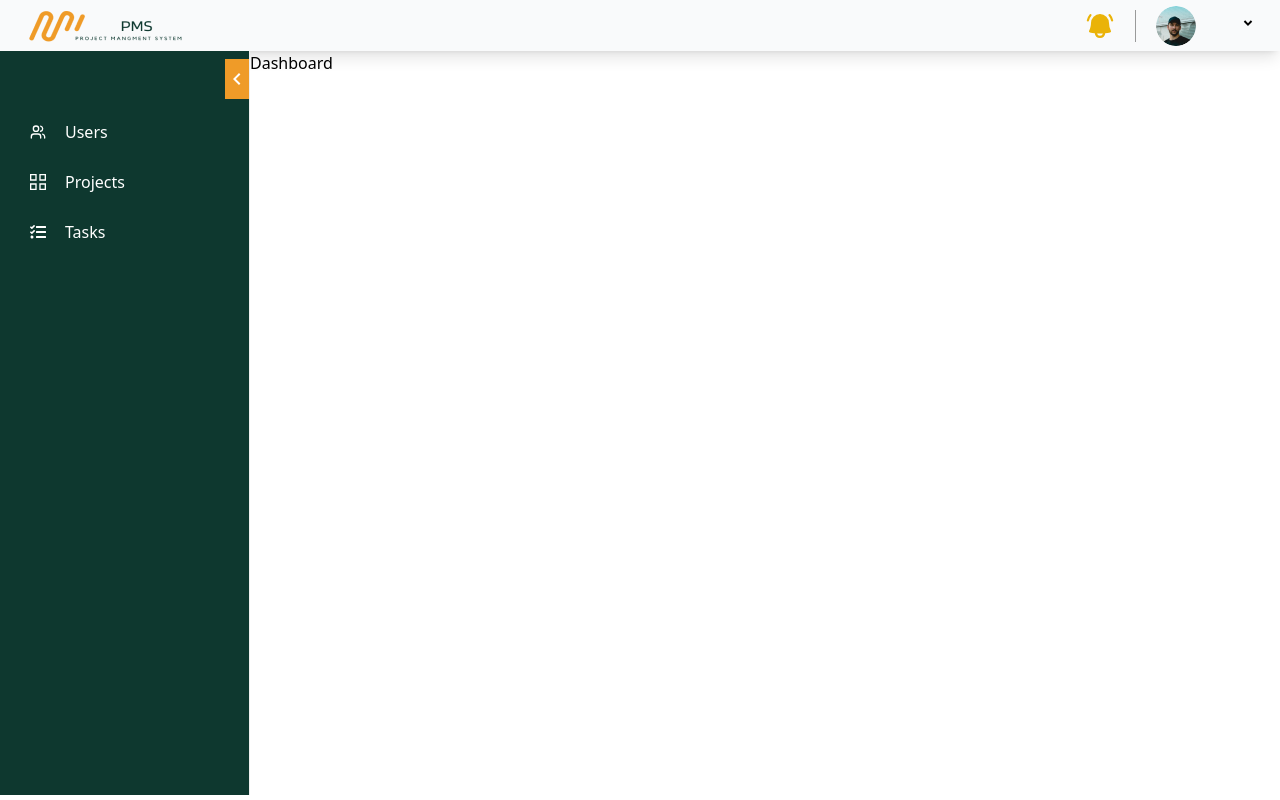
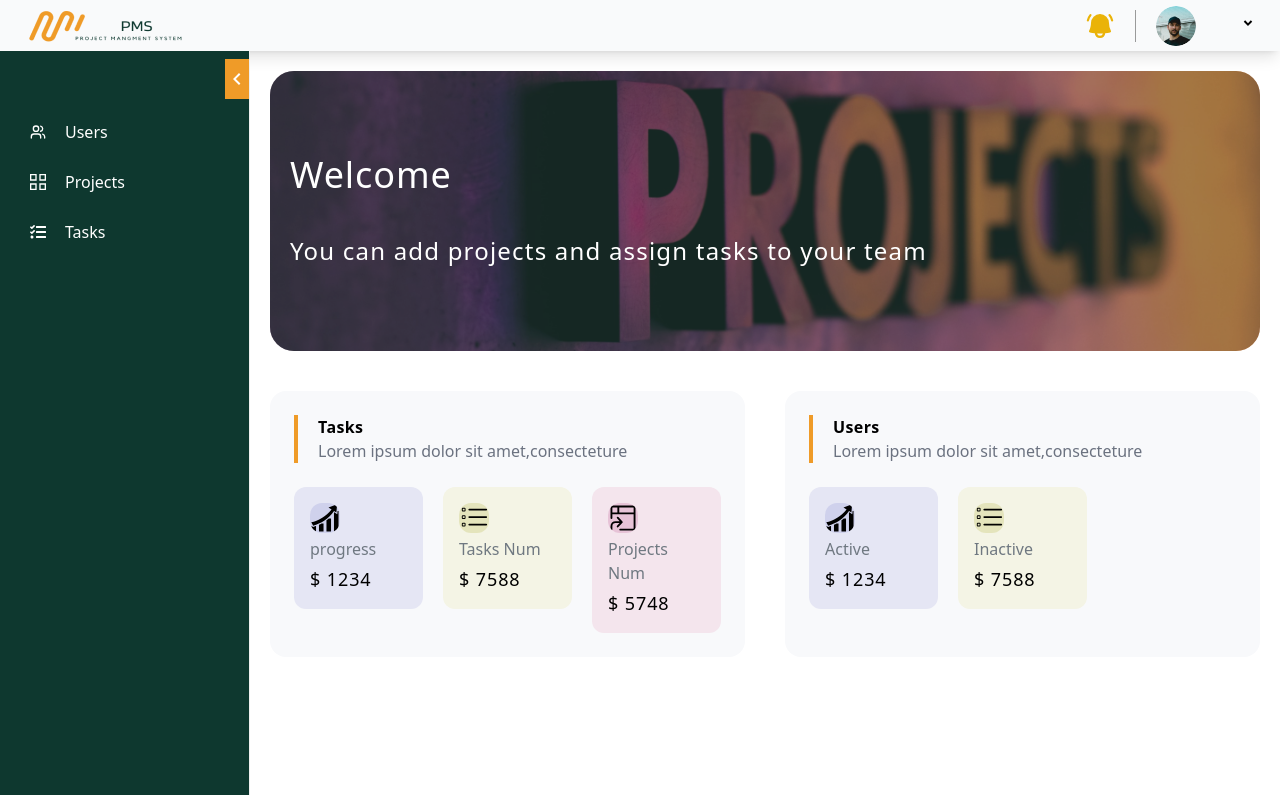
Before and after one commit to ziadyasserr/Project-Management_System, a React (Vite) app: page /dashboard in a window 1280 px wide. Built offline with nearby package versions, Linux system fonts and the light colour scheme; sample sign-in values are in the browser's storage.

Commit message:
dashboard

```diff
--- a/src/modules/dashboard/components/Dashboard.tsx
+++ b/src/modules/dashboard/components/Dashboard.tsx
@@ -1,7 +1,105 @@
 // import React from 'react'
+import { useContext } from 'react';
+import { BsListTask } from 'react-icons/bs';
+import { GiProgression } from 'react-icons/gi';
+import { GoProjectSymlink } from 'react-icons/go';
+
+import header from '../../../assets/header.png';
+import { AuthContext } from '../../../context/AuthContext/AuthContext';
 
 export default function Dashboard() {
+  const { loginData } = useContext(AuthContext);
+
   return (
-    <div>Dashboard</div>
-  )
+    <>
+      <header
+        className="relative bg-cover bg-center  text-white flex items-center h-[280px] rounded-3xl overflow-hidden"
+        style={{
+          backgroundImage: `url(${header})`,
+        }}
+      >
+        <div className="absolute inset-0 bg-[rgba(49,89,81,0.44)] z-10 "></div>
+
+        <div className=" z-20 p-5">
+          <h6 className="text-4xl tracking-wide">
+            Welcome{' '}
+            <span className="text-primary tracking-wider">
+              {loginData?.userName}
+            </span>
+          </h6>
+          <span className="block mt-10 text-2xl tracking-wider">
+            You can add projects and assign tasks to your team
+          </span>
+        </div>
+      </header>
+
+      <div className="grid md:grid-cols-8 grid-cols-2 mt-10 gap-10 ">
+        <div className="md:col-span-4 col-span-2 bg-[#F8F9FB] p-6 rounded-2xl ">
+          <div className=' border-l-4  border-primary '>
+            <span className="block font-semibold tracking-wide ms-5">Tasks</span>
+            <span className="block text-gray-500 ms-5">
+              Lorem ipsum dolor sit amet,consecteture
+            </span>
+          </div>
+          <div className="mt-6 grid grid-cols-6 gap-5">
+            <div className="md:col-span-2 col-span-3">
+              <div className="bg-[#E5E6F4] rounded-xl  p-4">
+                <GiProgression className="text-3xl   bg-[#CFD1EC] rounded-xl " />
+                <span className="block text-[#6F7881] my-1">progress</span>
+                <span className="block text-black text-lg tracking-wider">
+                  $ 1234
+                </span>
+              </div>
+            </div>
+            <div className="md:col-span-2 col-span-3 ">
+              <div className="bg-[#F4F4E5] rounded-xl  p-4">
+                <BsListTask className="text-3xl   bg-[#E4E4BC] rounded-xl " />
+                <span className="block text-[#6F7881] my-1">Tasks Num</span>
+                <span className="block text-black text-lg tracking-wider">
+                  $ 7588
+                </span>
+              </div>
+            </div>
+            <div className="md:col-span-2 col-span-3 ">
+              <div className="bg-[#F4E5ED] rounded-xl  p-4">
+                <GoProjectSymlink className="text-3xl   bg-[#E7C3D7] rounded-xl " />
+                <span className="block text-[#6F7881] my-1">Projects Num</span>
+                <span className="block text-black text-lg tracking-wider">
+                  $ 5748
+                </span>
+              </div>
+            </div>
+          </div>
+        </div>
+        <div className="md:col-span-4  col-span-2 bg-[#F8F9FB] p-6 rounded-2xl ">
+          <div className='border-l-4  border-primary'>
+            <span className="block font-semibold tracking-wide ms-5">Users</span>
+            <span className="block text-gray-500 ms-5">
+              Lorem ipsum dolor sit amet,consecteture
+            </span>
+          </div>
+          <div className="mt-6 grid grid-cols-6 gap-5">
+            <div className="md:col-span-2 col-span-3 ">
+              <div className="bg-[#E5E6F4] rounded-xl  p-4">
+                <GiProgression className="text-3xl   bg-[#CFD1EC] rounded-xl " />
+                <span className="block text-[#6F7881] my-1">Active</span>
+                <span className="block text-black text-lg tracking-wider">
+                  $ 1234
+                </span>
+              </div>
+            </div>
+            <div className="md:col-span-2 col-span-3 ">
+              <div className="bg-[#F4F4E5] rounded-xl  p-4">
+                <BsListTask className="text-3xl   bg-[#E4E4BC] rounded-xl " />
+                <span className="block text-[#6F7881] my-1">Inactive</span>
+                <span className="block text-black text-lg tracking-wider">
+                  $ 7588
+                </span>
+              </div>
+            </div>
+          </div>
+        </div>
+      </div>
+    </>
+  );
 }
--- a/src/modules/shared/components/MasterLayout/MasterLayout.tsx
+++ b/src/modules/shared/components/MasterLayout/MasterLayout.tsx
@@ -13,7 +13,7 @@ export default function MasterLayout() {
           <div className="">
             <SideBar />
           </div>
-          <div className="w-full">
+          <div className="w-full px-5 pt-5">
             <Outlet />
           </div>
         </div>
--- a/src/modules/shared/components/Navbar/Navbar.tsx
+++ b/src/modules/shared/components/Navbar/Navbar.tsx
@@ -1,7 +1,7 @@
 import { useContext, useState } from 'react';
 import { HiMiniBellAlert } from 'react-icons/hi2';
 import { RiArrowDropDownLine } from 'react-icons/ri';
-import { useNavigate } from 'react-router-dom';
+import { Link, useNavigate } from 'react-router-dom';
 import human from '../../../../assets/human.png';
 import logo from '../../../../assets/logo.png';
 import { AuthContext } from '../../../../context/AuthContext/AuthContext';
@@ -50,13 +50,16 @@ export default function Navbar() {
                 <RiArrowDropDownLine className="text-2xl" />
               </button>
               {isDropdownOpen && (
-                <div className="absolute right-0 mt-3 w-40 bg-white border border-gray-200 rounded shadow-md z-10">
+                <div className="absolute right-0 mt-3 w-40 bg-white border border-gray-200 rounded shadow-md z-50 ">
                   <button
                     onClick={handleLogout}
-                    className="w-full text-left px-4 py-2 text-sm  hover:bg-red-50 hover:text-"
+                    className="w-full text-left px-4 py-2 text-sm  hover:bg-red-50"
                   >
                     Logout
                   </button>
+                  <Link className="text-left px-4 py-2 text-sm  hover:bg-red-50 w-full block " to={"/change-password"}>
+                    ChangePassword
+                  </Link>
                 </div>
               )}
             </div>
```
Also changed, not shown: src/assets/header.png (added).
